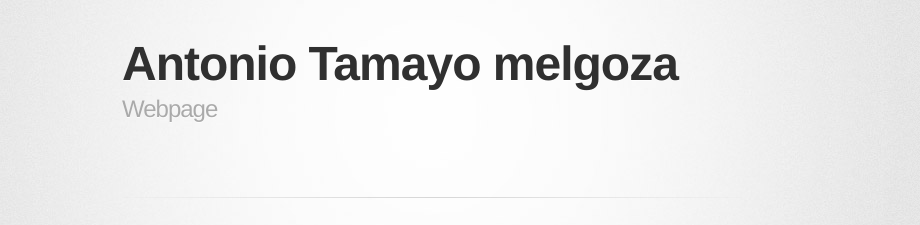
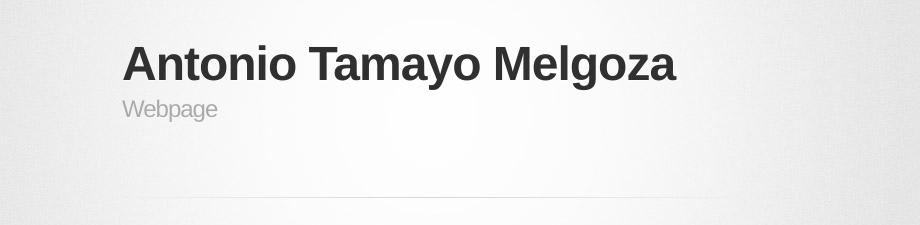
Before and after one commit to amelgoza77/amelgoza77.github.io, a Jekyll site: the page built from index.md, in a window 1280 px wide. Shown: the top 225 px of the page, without its empty margins (208-1128 px from the left). Built offline with Jekyll 4.4.1, drawn with Linux system fonts in a browser that asks for light colours; some web fonts are replaced; our own code applies the rules of GitHub Pages for plain Markdown files.

```diff
--- a/index.md
+++ b/index.md
@@ -1,5 +1,5 @@
 ---
-title: Antonio Tamayo melgoza
+title: Antonio Tamayo Melgoza
 description: Webpage
 ---
 
```
